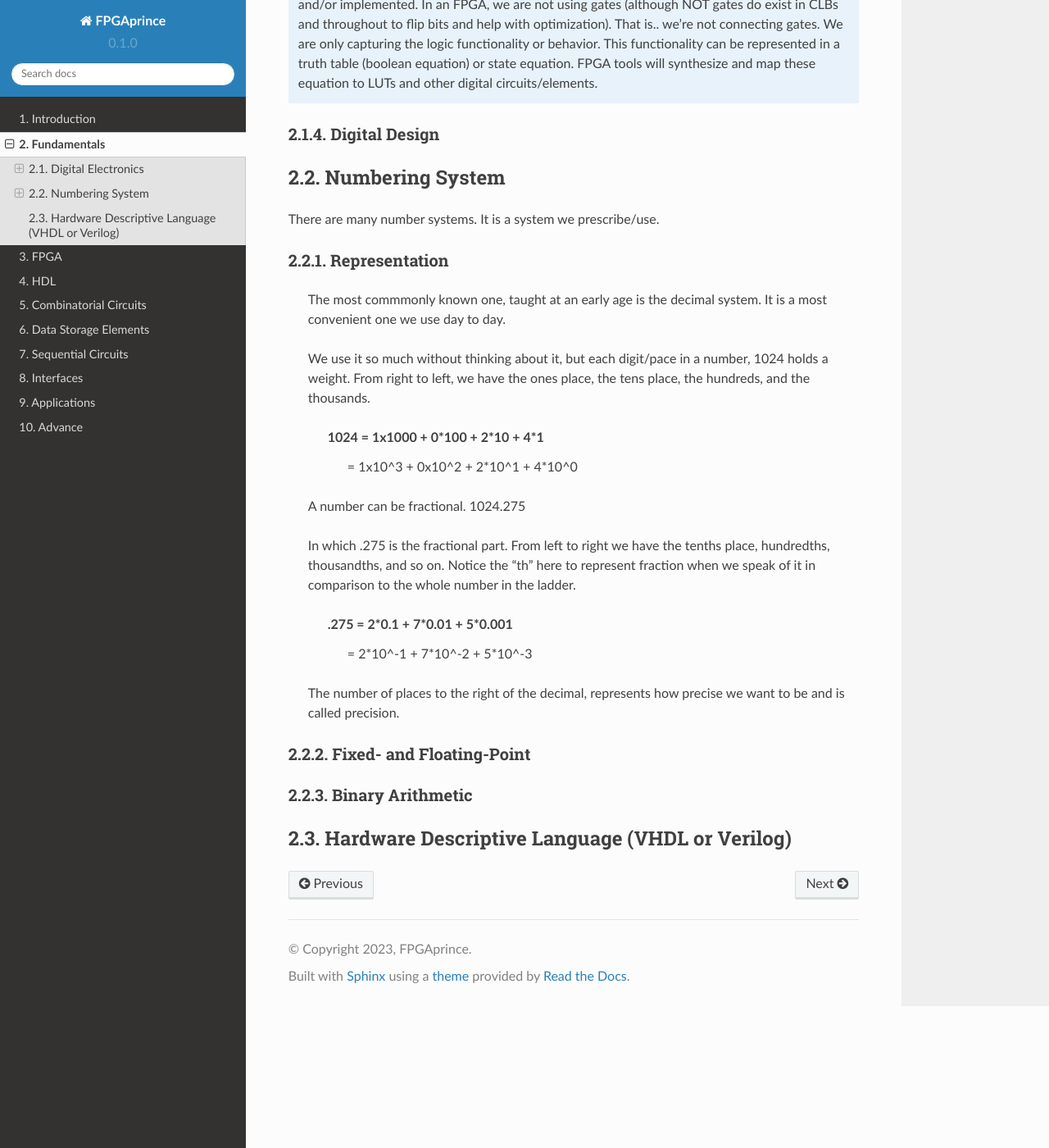
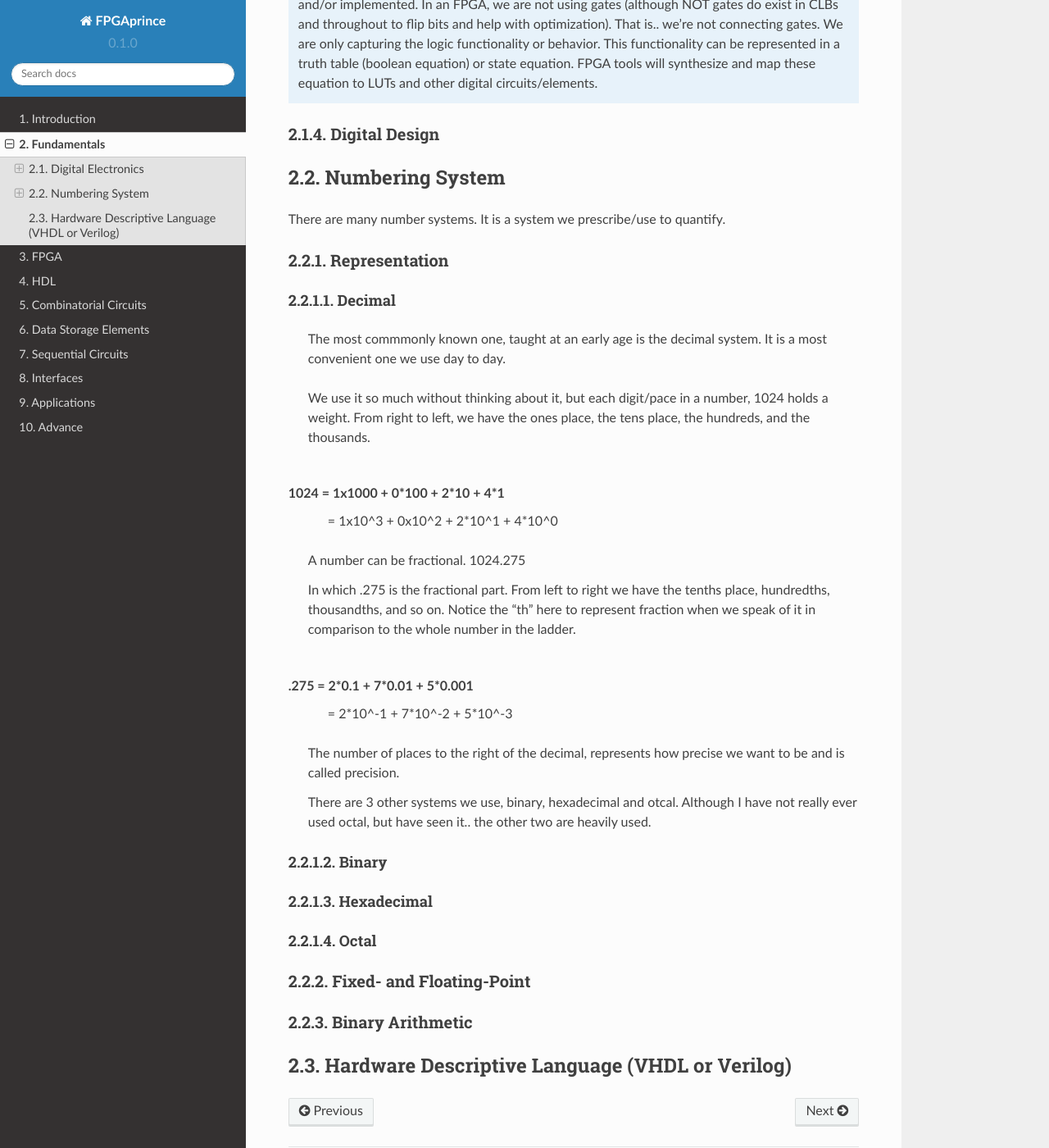
Before and after one commit to fpgaprince/rtd, a Sphinx documentation site: the page built from docs/source/fundamentals.rst, in a window 1280 px wide and 1400 px high, scrolled down 1930 px. Shown: the whole window at 82% size. Built offline with Sphinx 7.4.7 and the Read the Docs theme 2.0.0, drawn with Linux system fonts in a browser that asks for light colours.

Commit message:
testing .. math::

```diff
--- a/docs/source/fundamentals.rst
+++ b/docs/source/fundamentals.rst
@@ -90,18 +90,23 @@ Digital Design
 
 Numbering System
 ============================================================
-There are many number systems. It is a system we prescribe/use.
+There are many number systems. It is a system we prescribe/use to quantify.
 
 
 Representation
 --------------------------------
+
+Decimal
+^^^^^^^^^^^^^^
     The most commmonly known one, taught at an early age is the decimal system.
     It is a most convenient one we use day to day.
 
     We use it so much without thinking about it, but each digit/pace in a number, 1024 holds a weight.
     From right to left, we have the ones place, the tens place, the hundreds, and the thousands.
-        1024    = 1x1000 + 0*100 + 2*10 + 4*1
-                = 1x10^3 + 0x10^2 + 2*10^1 + 4*10^0
+
+.. math::
+1024    = 1x1000 + 0*100 + 2*10 + 4*1
+        = 1x10^3 + 0x10^2 + 2*10^1 + 4*10^0
 
     A number can be fractional.
     1024.275
@@ -109,12 +114,24 @@ Representation
     In which .275 is the fractional part. From left to right we have the tenths place, hundredths, thousandths, and so on.
     Notice the "th" here to represent fraction when we speak of it in comparison to the whole number in the ladder.
 
-        .275    = 2*0.1 + 7*0.01 + 5*0.001
-                = 2*10^-1 + 7*10^-2 + 5*10^-3
+.. math::
+.275    = 2*0.1 + 7*0.01 + 5*0.001
+        = 2*10^-1 + 7*10^-2 + 5*10^-3
 
     The number of places to the right of the decimal, represents how precise we want to be and is called precision.
 
 
+    There are 3 other systems we use, binary, hexadecimal and otcal. Although I have not really ever used octal, but have seen it.. the other two are heavily used.
+
+
+Binary
+^^^^^^^^^^^^^^
+
+Hexadecimal
+^^^^^^^^^^^^^^
+
+Octal
+^^^^^^^^^^^^^^
 
 
 Fixed- and Floating-Point
```
